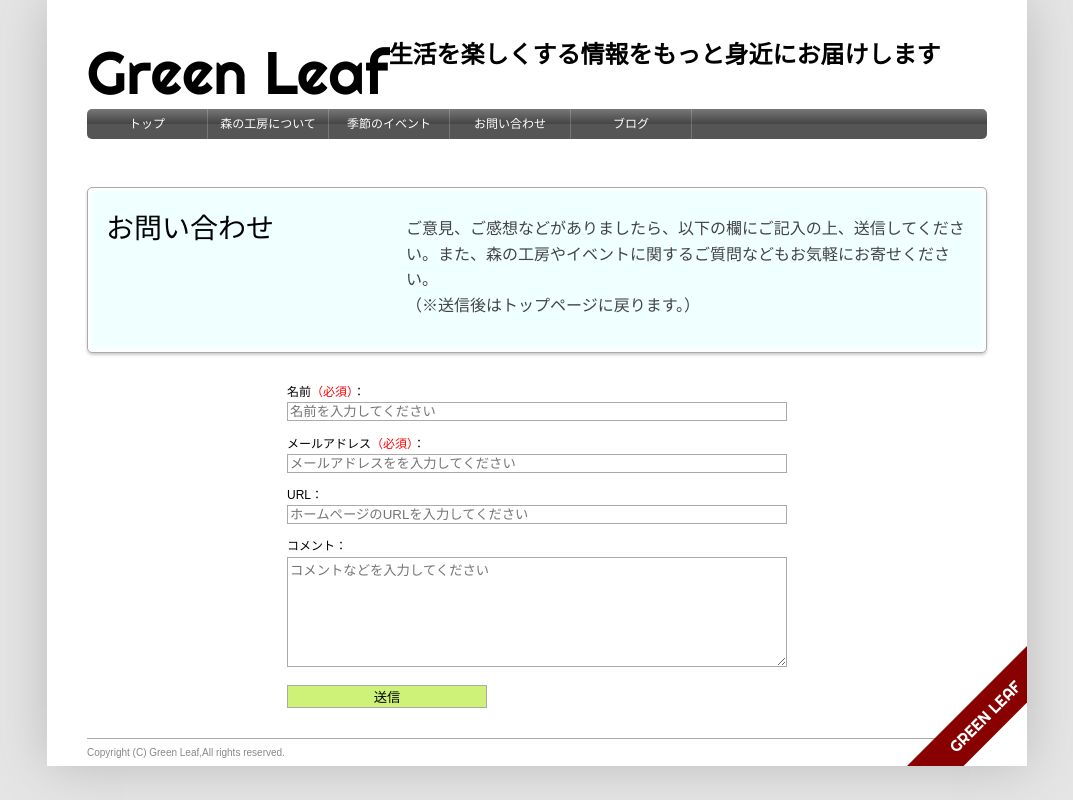
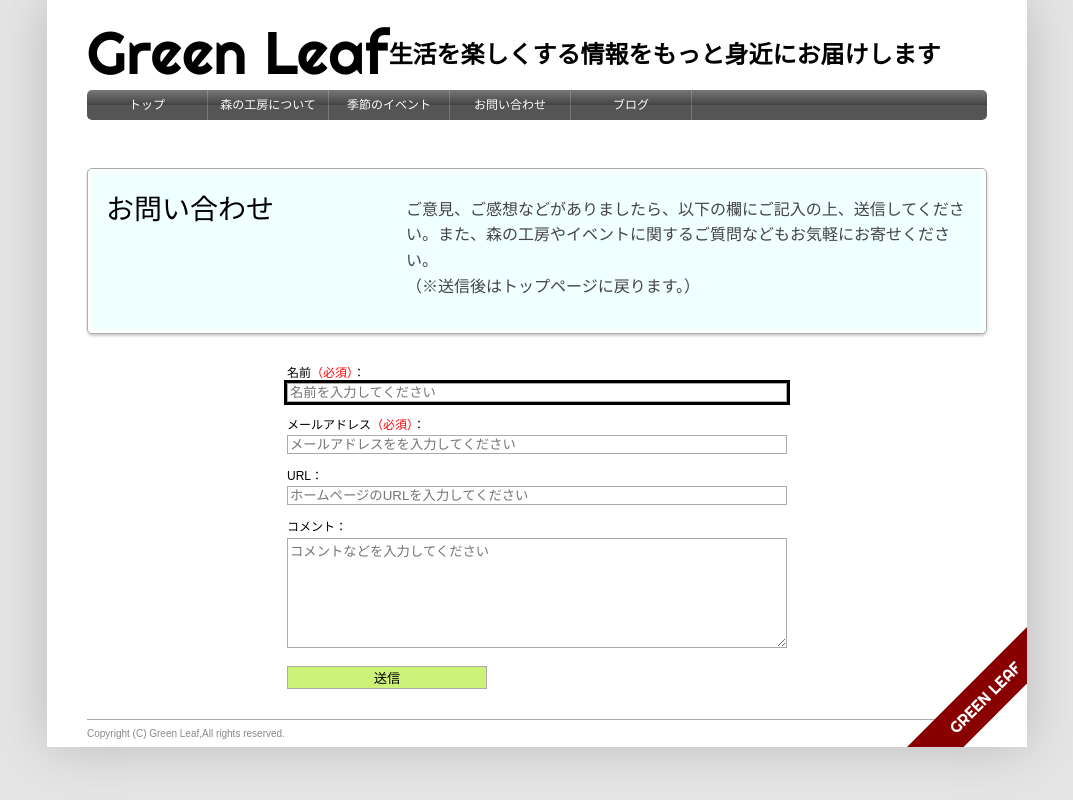
Before and after one commit to wp15017/html.4th, a plain HTML site: page index.html in a window 1280 px wide. Shown: the whole page, without its empty margins (103-1176 px from the left). Drawn offline with Linux system fonts and the light colour scheme.

Commit message:
9-30-1st

```diff
--- a/index.html
+++ b/index.html
@@ -446,10 +446,8 @@ article section figure {margin-left:0}
 
 <!-- ヘッダー -->
 <header id="pageheader">
-<hgroup>
 <h1>Green Leaf</h1>
 <h2>生活を楽しくする情報をもっと身近にお届けします</h2>
-</hgroup>
 
 <!-- メニュー -->
 <nav>
@@ -480,7 +478,7 @@ article section figure {margin-left:0}
 <input type="hidden" name="_subject" value="FORM MAIL" />
 
 <p><label>名前<span>（必須）</span>：<br>
-<input type="text" name="namae" size="40" required placeholder="名前を入力してください"　autofocus>
+<input type="text" name="namae" size="40" required placeholder="名前を入力してください" autofocus>
 </label></p>
 
 <p><label>メールアドレス<span>（必須）</span>：<br>
@@ -492,7 +490,7 @@ article section figure {margin-left:0}
 </label></p>
 
 <p><label>コメント：<br>
-<textarea name="comment" cols="50" rows="8"　required placeholder="コメントなどを入力してください"></textarea>
+<textarea name="comment" cols="50" rows="8" required placeholder="コメントなどを入力してください"></textarea>
 </label></p>
 
 <p id="button">
```
